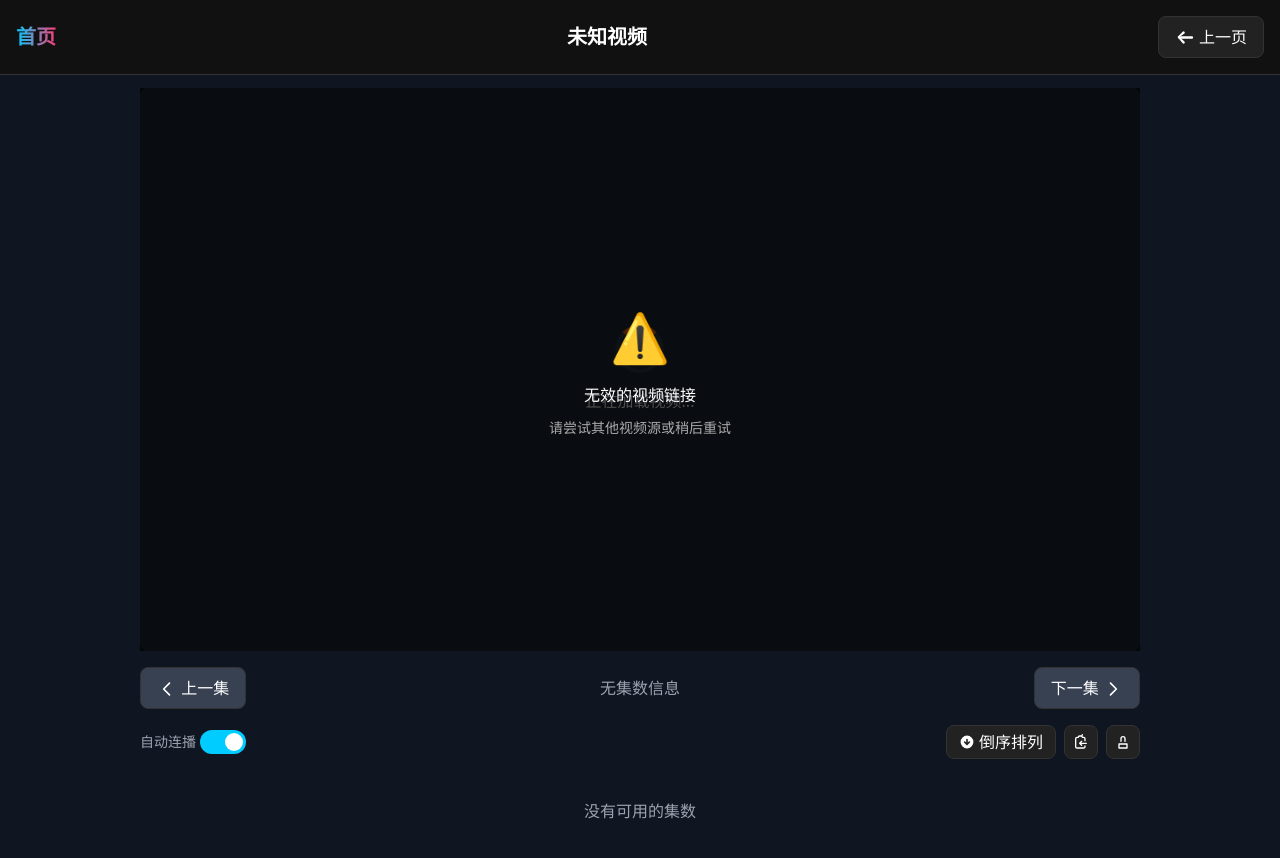
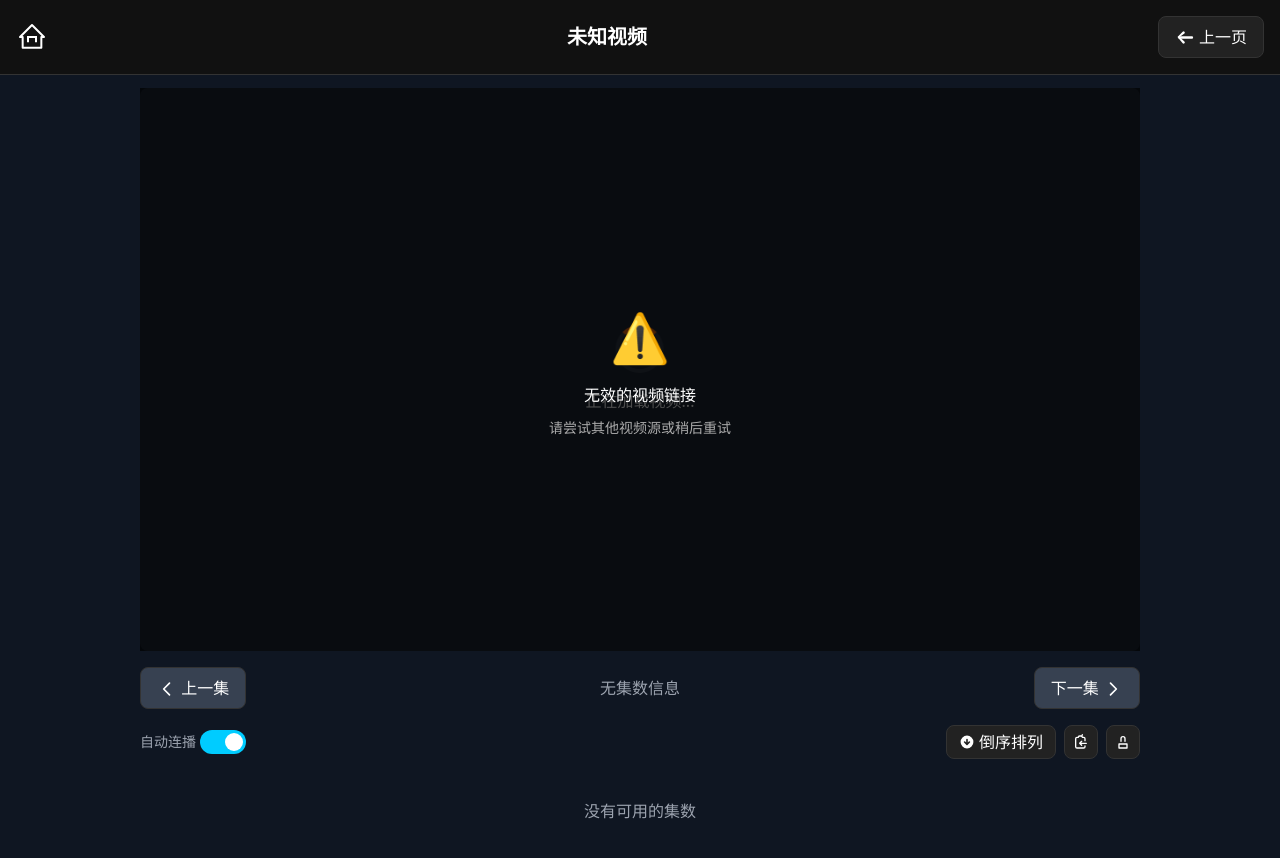
Before and after one commit to abysstobe/tv-test, a website: page player.html in a window 1280 px wide. Drawn offline with Linux system fonts and the light colour scheme; no server answers.

Commit message:
Update player.html

```diff
--- a/player.html
+++ b/player.html
@@ -151,7 +151,19 @@
     <header class="player-header-fixed p-4 flex items-center border-b border-[#333] gap-2">
         <div class="flex items-center min-w-0">
             <button id="homeButton" type="button" class="flex items-center min-w-0 cursor-pointer" style="background:none;border:none;padding:0;">
-                <h1 class="text-xl font-bold gradient-text logo-text">首页</h1>
+                <svg class="w-8 h-8 mr-2 text-[] logo-icon" fill="none" stroke="currentColor"
+       viewBox="0 0 24 24"
+       fill="none"
+       stroke="currentColor"
+       stroke-width="1.5">
+    <!-- 屋顶三角形 -->
+    <path d="M12 3L3 12H5V20H19V12H21L12 3Z"
+          stroke-linecap="round"
+          stroke-linejoin="round"/>
+    <!-- 房屋主体 -->
+    <path d="M9 16V12H15V16" />
+  </svg>
+                <h1 class="text-xl font-bold gradient-text logo-text"></h1>
             </button>
         </div>
         <h2 id="videoTitle" class="text-xl font-semibold flex-1 text-center overflow-x-auto whitespace-nowrap truncate custom-title-scroll"></h2>
```
